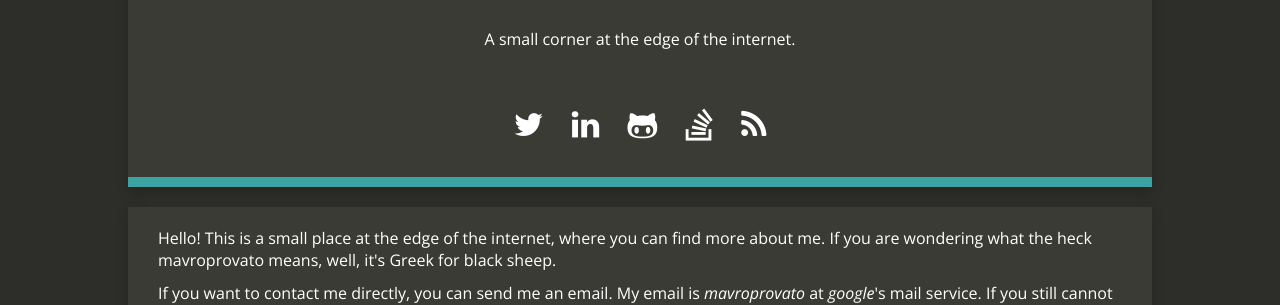
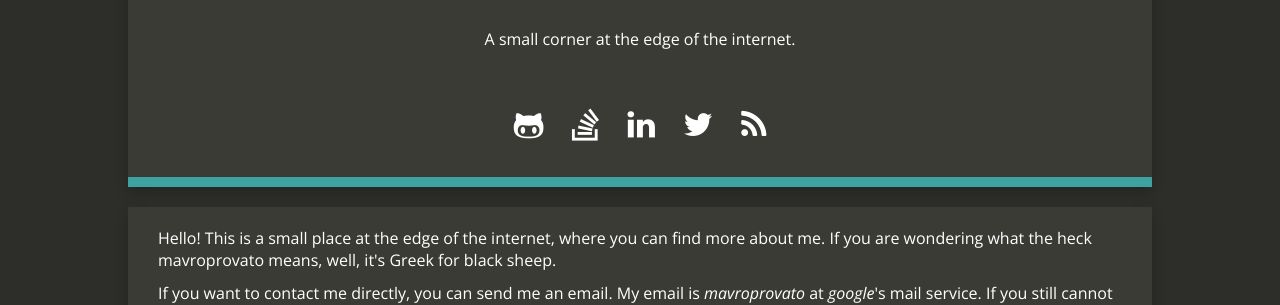
Before and after one commit to mavroprovato/mavroprovato.github.io, a Jekyll site: the page built from index.html, in a window 1280 px wide. Shown: the part 233-538 px from the top of the page. Built offline with Jekyll 4.4.1, drawn with Linux system fonts in a browser that asks for light colours; nearby versions of some CDN libraries.

Commit message:
Change order of the social links

```diff
--- a/_includes/social_links.html
+++ b/_includes/social_links.html
@@ -1,11 +1,11 @@
 <p class="links">
+    {% if site.github_username %}<a href="https://github.com/{{ site.github_username }}" target="_new"><i class="fa fa-github-alt"></i></a>{% endif %}
+    {% if site.stackoverflow_link %}<a href="{{ site.stackoverflow_link }}" target="_new"><i class="fa fa-stack-overflow"></i></a>{% endif %}
+    {% if site.linkedin_link %}<a href="{{ site.linkedin_link }}" target="_new"><i class="fa fa-linkedin"></i></a>{% endif %}
     {% if site.twitter_username %}<a href="https://www.twitter.com/{{ site.twitter_username }}" target="_new"><i class="fa fa-twitter"></i></a>{% endif %}
-  {% if site.linkedin_link %}<a href="{{ site.linkedin_link }}" target="_new"><i class="fa fa-linkedin"></i></a>{% endif %}
     {% if site.xing_link %}<a href="{{ site.xing_link }}" target="_new"><i class="fa fa-xing"></i></a>{% endif %}
     {% if site.google_plus_link %}<a href="{{ site.google_plus_link }}" target="_new"><i class="fa fa-google-plus"></i></a>{% endif %}
     {% if site.facebook_link %}<a href="{{ site.facebook_link }}" target="_new"><i class="fa fa-facebook"></i></a>{% endif %}
-  {% if site.github_username %}<a href="https://github.com/{{ site.github_username }}" target="_new"><i class="fa fa-github-alt"></i></a>{% endif %}
-  {% if site.stackoverflow_link %}<a href="{{ site.stackoverflow_link }}" target="_new"><i class="fa fa-stack-overflow"></i></a>{% endif %}
     {% if site.instagram_username %}<a href="https://www.instagram.com/{{ site.instagram_username }}" target="_new"><i class="fa fa-instagram"></i></a>{% endif %}
     {% if site.reddit_username %}<a href="https://www.reddit.com/u/{{ site.reddit_username }}" target="_new"><i class="fa fa-reddit-alien"></i></a>{% endif %}
     <a href="{{ site.baseurl }}/feed.xml" target="_new"><i class="fa fa-rss"></i></a>
```
Lines whose indentation alone changed are shown as unchanged.
